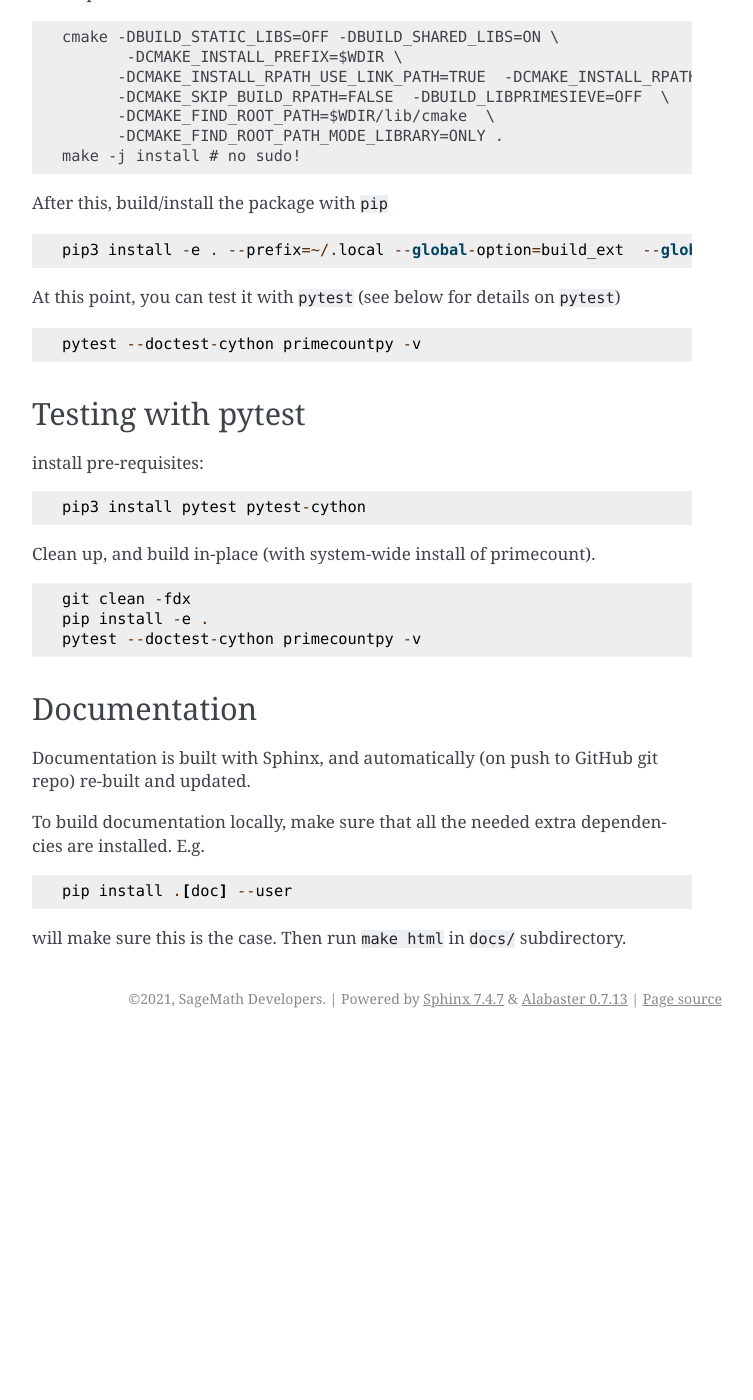
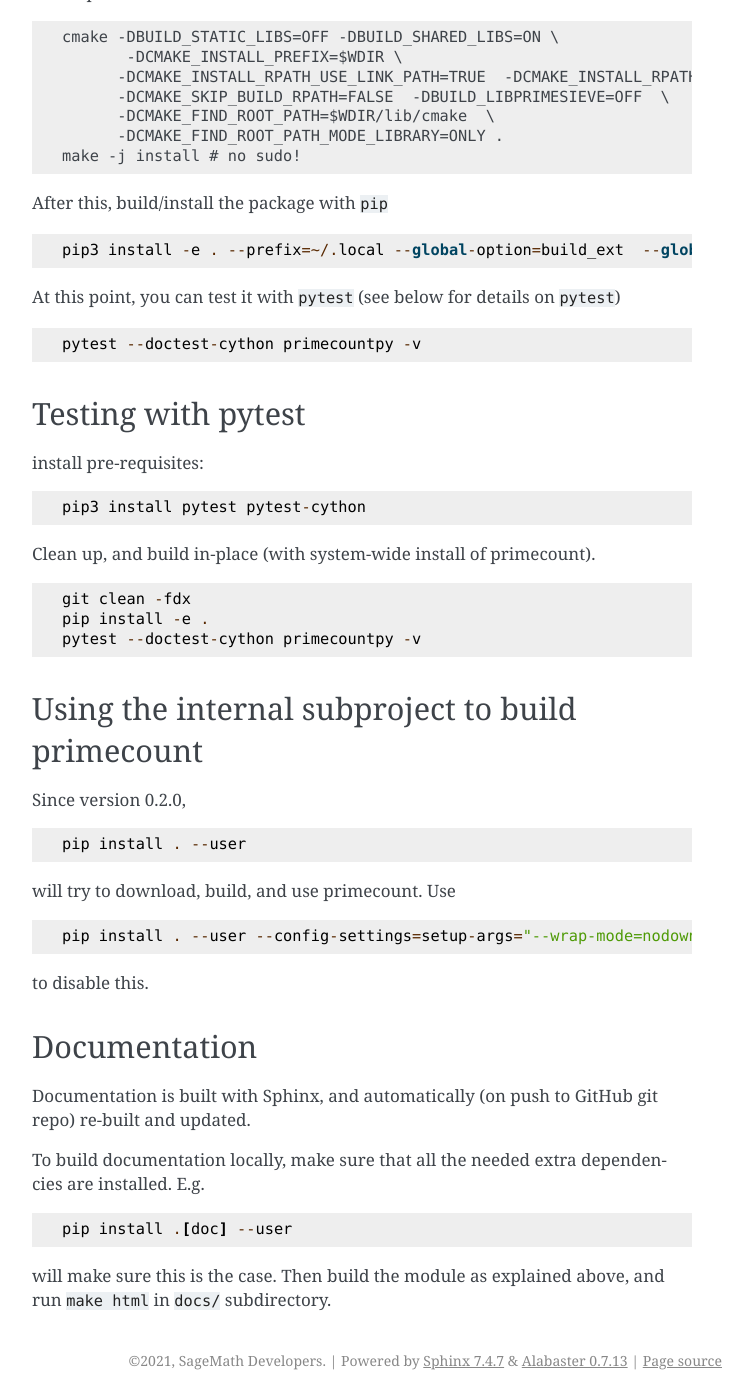
Before and after one commit to dimpase/primecountpy, a Sphinx documentation site: the page built from docs/source/installation.md, in a window 1280 px wide and 1400 px high, scrolled down 1202 px. Shown: the whole window, without its empty margins (388-1141 px from the left). Built offline with Sphinx 7.4.7, drawn with Linux system fonts in a browser that asks for light colours; before the commit the page ends 2240 px from its top, so only the background shows below that; some of the changed text lies outside the part shown.

Commit message:
update docs

````diff
--- a/docs/source/installation.md
+++ b/docs/source/installation.md
@@ -63,7 +63,7 @@ make -j install # no sudo!
 
 After this, build/install the package with `pip`
 ```
-pip3 install -e . --prefix=~/.local --global-option=build_ext  --global-option="--library-dirs=$WDIR" --global-option="--rpath=$WDIR"
+pip3 install -e . --prefix=~/.local --global-option=build_ext  --global-option="--library-dirs=$WDIR" --global-option="--rpath=$WDIR" --config-settings=setup-args="--wrap-mode=nodownload"
 ```
 
 At this point, you can test it with `pytest` (see below for details on `pytest`)
@@ -88,6 +88,18 @@ pip install -e .
 pytest --doctest-cython primecountpy -v
 ```
 
+## Using the internal subproject to build primecount
+
+Since version 0.2.0,
+```
+pip install . --user
+```
+will try to download, build, and use primecount. Use
+```
+pip install . --user --config-settings=setup-args="--wrap-mode=nodownload"
+```
+to disable this.
+
 ## Documentation
 
 Documentation is built with Sphinx, and automatically (on push to GitHub git repo)
@@ -98,4 +110,4 @@ To build documentation locally, make sure that all the needed extra dependencies
 pip install .[doc] --user
 ```
 will make sure this is the case.
-Then run `make html` in `docs/` subdirectory.
+Then build the module as explained above, and run `make html` in `docs/` subdirectory.
````
Also changed, not shown: README.md (+3 -3 lines).
